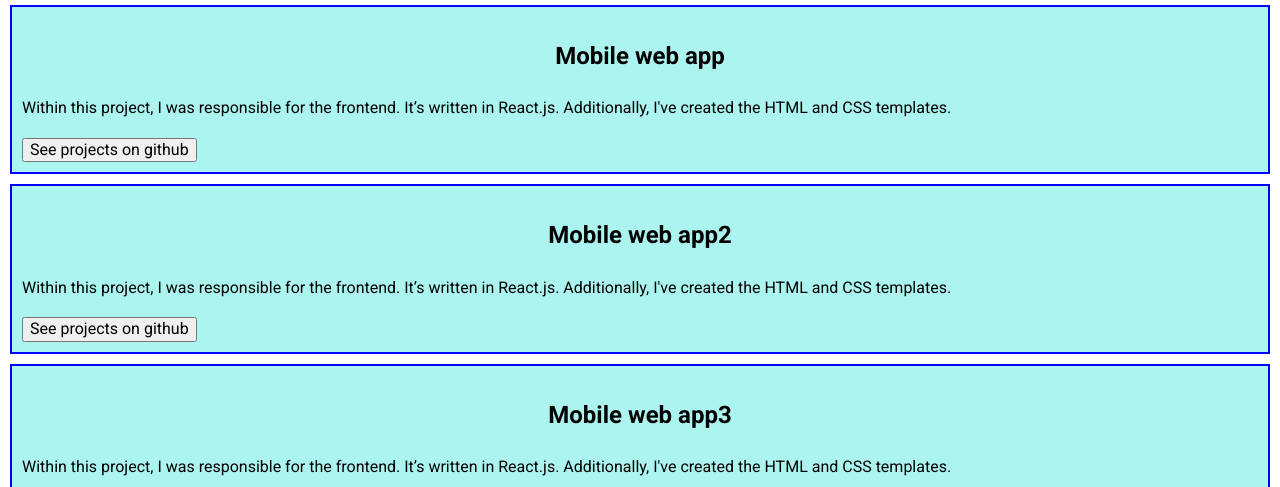
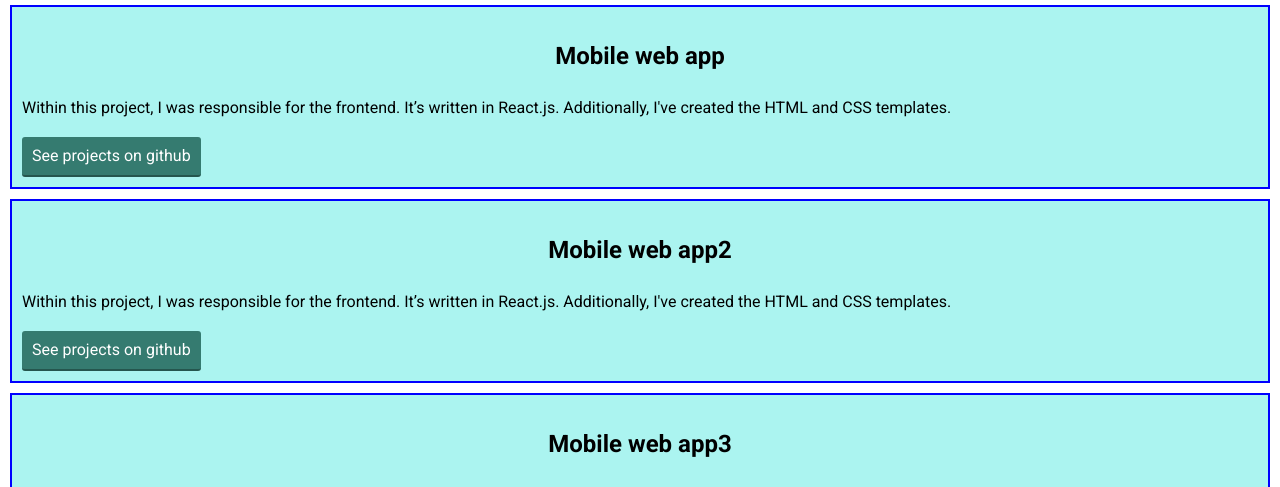
Before and after one commit to oliveroliverio/career_foundry_intro_2_frontend_dev, a plain HTML site: page work.html in a window 1280 px wide. Shown: the part 298-785 px from the top of the page. Drawn offline with nearby package versions, Linux system fonts and the light colour scheme.

Commit message:
added classes for transitions

```diff
--- a/css/styles.css
+++ b/css/styles.css
@@ -150,3 +150,32 @@ a:focus {
 		font-size: 22px;
 	}
 }
+
+.button,
+button {
+	/* overwrites browser defaults and resets the border */
+	border: none;
+	display: inline-block;
+	/* takes the font from the outer container */
+	font-family: inherit;
+	/* styles the button */
+	background-color: #357b70;
+	color: white;
+	text-decoration: none;
+	padding: 10px;
+	border-radius: 3px;
+	/* width of the border, type, color */
+	border-bottom: 2px solid rgba(0, 0, 0, 0.3);
+	transition-duration: 0.2s;
+	transition-property: opacity;
+}
+
+button:hover,
+button:focus,
+.button:hover,
+.button:focus {
+	/* lets the mouse appear as a hand when hovering over the button */
+	cursor: pointer;
+	/* reduces the opacity of the button to 80% */
+	opacity: 0.8;
+}
```
